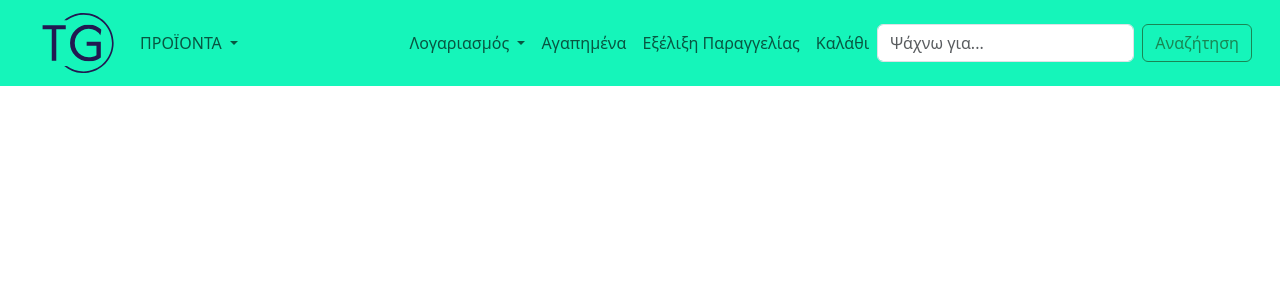
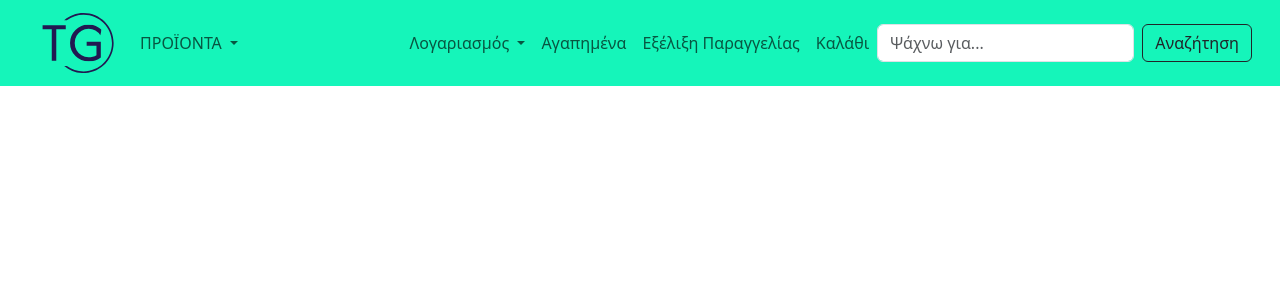
Before and after one commit to gkarountzos/eshop-project, a PHP site: page / in a window 1280 px wide. Shown: the top 300 px of the page. Run offline with PHP 8.4, Linux system fonts and the light colour scheme.

Commit message:
changed color

```diff
--- a/index.php
+++ b/index.php
@@ -57,7 +57,7 @@
             </ul>
             <form class="d-flex me-auto me-lg-3" role="search">
               <input class="form-control me-2" type="search" placeholder="Ψάχνω για..." aria-label="Search">
-              <button class="btn btn-outline-success" type="submit">Αναζήτηση</button>
+              <button class="btn btn-outline-dark" type="submit">Αναζήτηση</button>
             </form>
           </div>
         </div>
```
